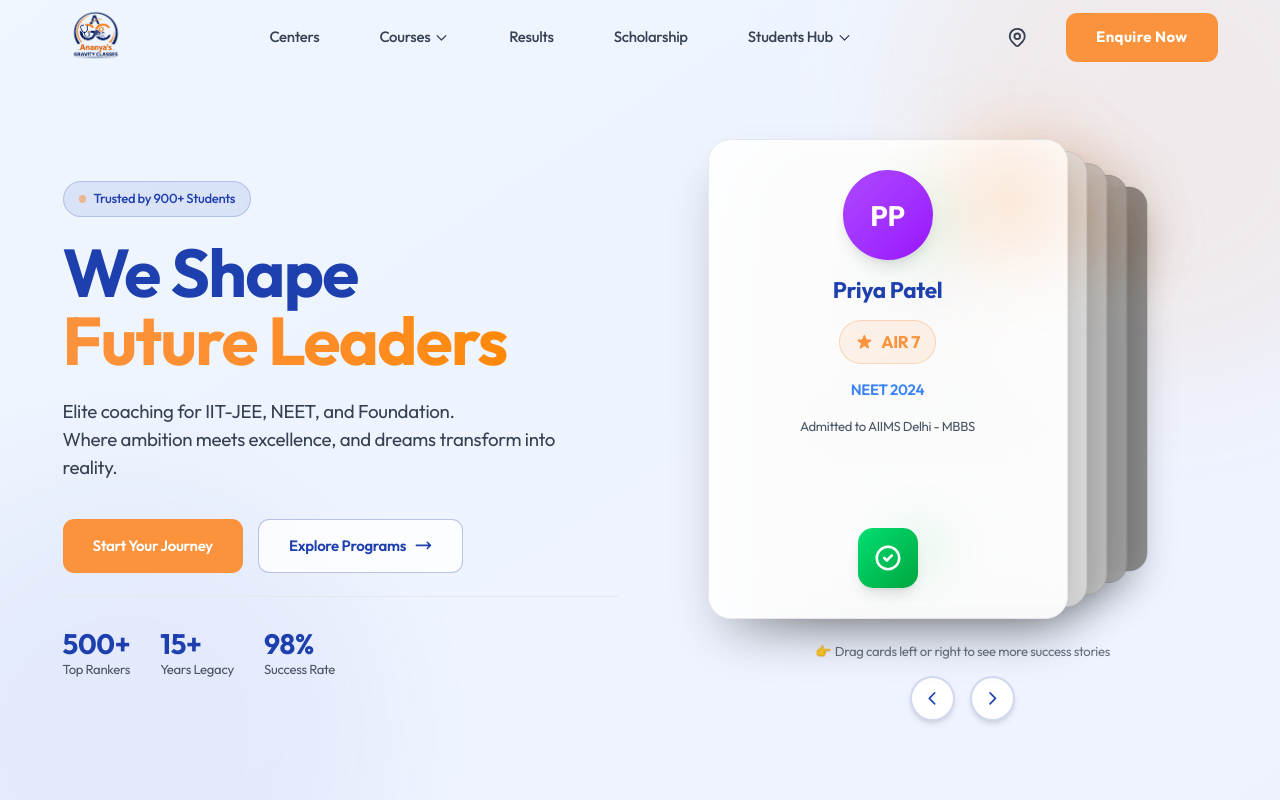
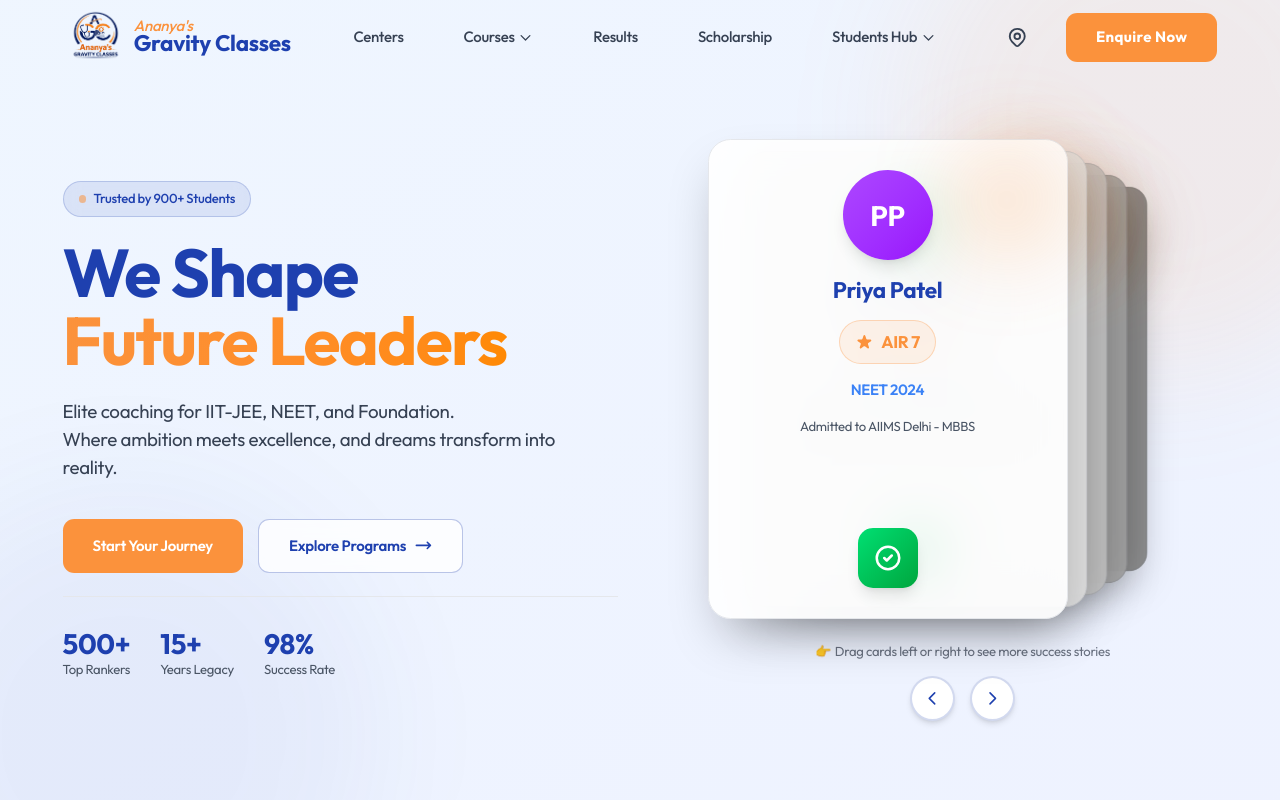
Before and after one commit to hrshdas/coachingweb, a React (Vite) app: page / in a window 1280 px wide. Shown: the top 800 px of the page. Built offline with nearby package versions, Linux system fonts and the light colour scheme.

Commit message:
minor font colors update

```diff
--- a/src/components/Navbar.jsx
+++ b/src/components/Navbar.jsx
@@ -24,8 +24,12 @@ const Navbar = () => {
             <div className="max-w-7xl mx-auto px-6 py-2">
                 <div className="flex items-center justify-between">
                     {/* Logo */}
-                    <Link to="/" className="flex items-center z-50 relative">
-                        <img src={logo} alt="Gravity Classes" className="h-12 md:h-16 w-auto object-contain transition-transform duration-300 hover:scale-105" />
+                    <Link to="/" className="flex items-center gap-3 z-50 relative group">
+                        <img src={logo} alt="Gravity Classes" className="h-12 md:h-16 w-auto object-contain transition-transform duration-300 group-hover:scale-105" />
+                        <div className="hidden md:flex flex-col">
+                            <span className="text-accent font-medium text-sm md:text-base leading-none italic -mb-1">Ananya's</span>
+                            <span className="text-primary font-bold text-xl md:text-2xl leading-tight">Gravity Classes</span>
+                        </div>
                     </Link>
 
                     {/* Desktop Navigation Links */}
```
